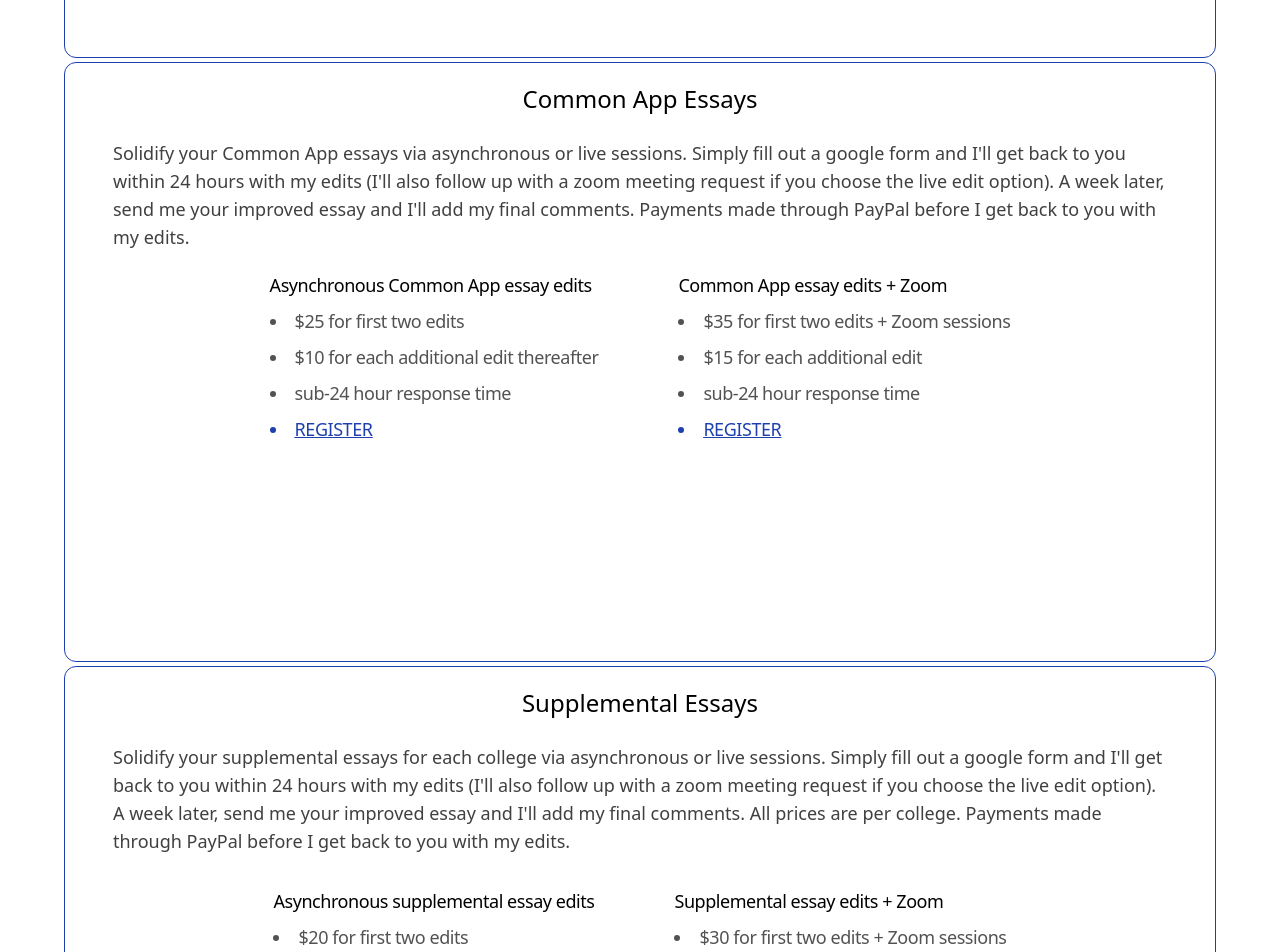
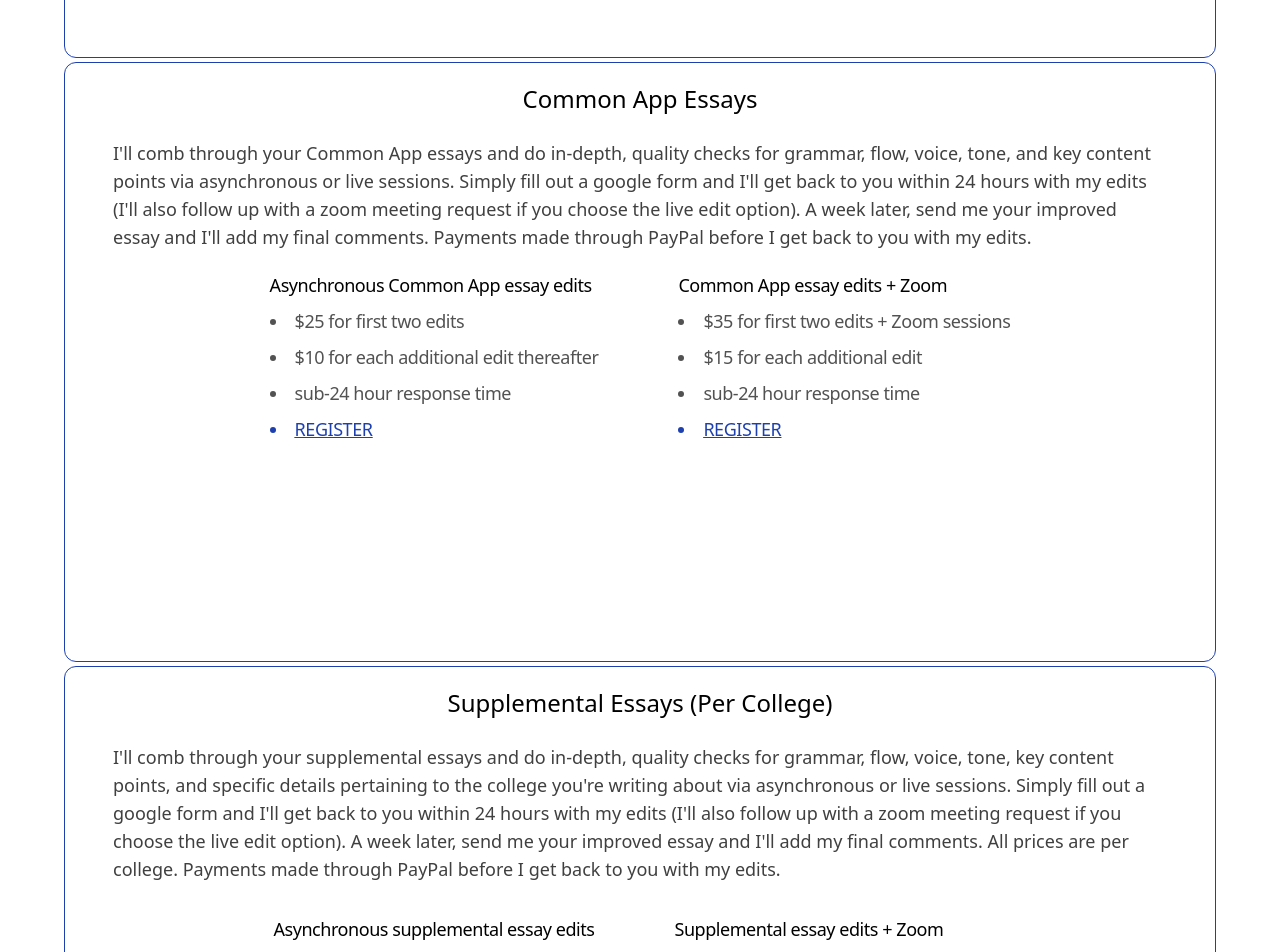
Before and after one commit to VA-24/VA-CC-Website, a React (Create React App) app: page /services in a window 1280 px wide. Shown: the part 700-1652 px from the top of the page. Built offline with nearby package versions, Linux system fonts and the light colour scheme.

Commit message:
Update Services.js

```diff
--- a/src/pages/Services.js
+++ b/src/pages/Services.js
@@ -59,7 +59,7 @@ function Services(){
                 <a target='_blank' class='sticky z-[2] top-0 lg:top-32 [&>div>.shine]:hover:block w-full max-w-lg md:max-w-3xl lg:max-w-4xl xl:max-w-6xl h-[90vh] lg:h-[80vh] lg:max-h-[600px] flex flex-col xl:flex-row border border-blue-800 p-2 justify-start gap-8 px-4 py-8 lg:px-6 xl:px-12 xl:py-5 bg-white rounded-xl'>
                     <div class='flex flex-col gap-4'>
                         <h3 class='font-medium text-xl xl:text-2xl 2xl:text-3xl text-black text-center'>Common App Essays</h3>
-                        <p class='text-neutral-700 text-sm md:text-base lg:text-lg xl:text-lg mt-2 xs:text-xs'>Solidify your Common App essays via asynchronous or live sessions. Simply fill out a google form and I'll get back to you within 24 hours with my edits (I'll also follow up with a zoom meeting request if you choose the live edit option). A week later, send me your improved essay and I'll add my final comments. Payments made through PayPal before I get back to you with my edits.</p>
+                        <p class='text-neutral-700 text-sm md:text-base lg:text-lg xl:text-lg mt-2 xs:text-xs'>I'll comb through your Common App essays and do in-depth, quality checks for grammar, flow, voice, tone, and key content points via asynchronous or live sessions. Simply fill out a google form and I'll get back to you within 24 hours with my edits (I'll also follow up with a zoom meeting request if you choose the live edit option). A week later, send me your improved essay and I'll add my final comments. Payments made through PayPal before I get back to you with my edits.</p>
                         <div class='flex flex-row h-[25vh] lg:h-[20vh] justify-center tracking-tight gap-20 text-sm md:text-base lg:text-base xl:text-lg mt-1 xs:text-xs' data-aos='zoom-in' data-aos-delay='100'>
                                 <div class='flex flex-col min-h-[200px]'>
                                     <div class='flex items-center'>
@@ -89,8 +89,8 @@ function Services(){
 
                 <a target='_blank' class='sticky z-[2] top-0 lg:top-32 [&>div>.shine]:hover:block w-full max-w-lg md:max-w-3xl lg:max-w-4xl xl:max-w-6xl h-[90vh] lg:h-[80vh] lg:max-h-[600px] flex flex-col xl:flex-row border border-blue-800 p-2 justify-start gap-8 px-4 py-8 lg:px-6 xl:px-12 xl:py-5 bg-white rounded-xl'>
                     <div class='flex flex-col gap-4'>
-                        <h3 class='font-medium text-xl xl:text-2xl 2xl:text-3xl text-black text-center'>Supplemental Essays</h3>
-                        <p class='text-neutral-700 text-sm md:text-base lg:text-lg xl:text-lg mt-2 xs:text-xs'>Solidify your supplemental essays for each college via asynchronous or live sessions. Simply fill out a google form and I'll get back to you within 24 hours with my edits (I'll also follow up with a zoom meeting request if you choose the live edit option). A week later, send me your improved essay and I'll add my final comments. All prices are per college. Payments made through PayPal before I get back to you with my edits.</p>
+                        <h3 class='font-medium text-xl xl:text-2xl 2xl:text-3xl text-black text-center'>Supplemental Essays (Per College)</h3>
+                        <p class='text-neutral-700 text-sm md:text-base lg:text-lg xl:text-lg mt-2 xs:text-xs'>I'll comb through your supplemental essays and do in-depth, quality checks for grammar, flow, voice, tone, key content points, and specific details pertaining to the college you're writing about via asynchronous or live sessions. Simply fill out a google form and I'll get back to you within 24 hours with my edits (I'll also follow up with a zoom meeting request if you choose the live edit option). A week later, send me your improved essay and I'll add my final comments. All prices are per college. Payments made through PayPal before I get back to you with my edits.</p>
                         <div class='flex flex-row h-[25vh] lg:h-[20vh] justify-center tracking-tight gap-20 text-sm md:text-base lg:text-lg xl:text-lg mt-8 md:mt-4' data-aos='zoom-in' data-aos-delay='100'>
                                 <div class='flex flex-col min-h-[200px]'>
                                     <h3 class='pb-2 font-medium'>Asynchronous supplemental essay edits</h3>
```
